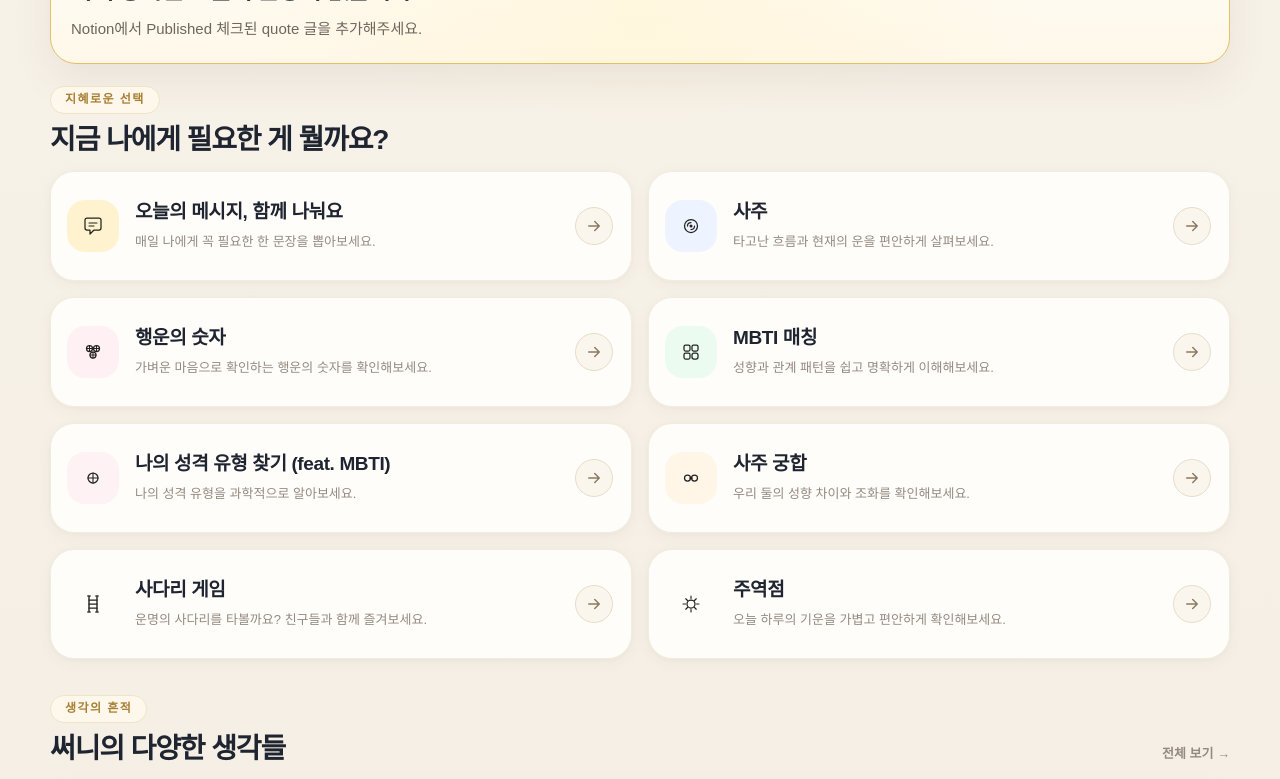
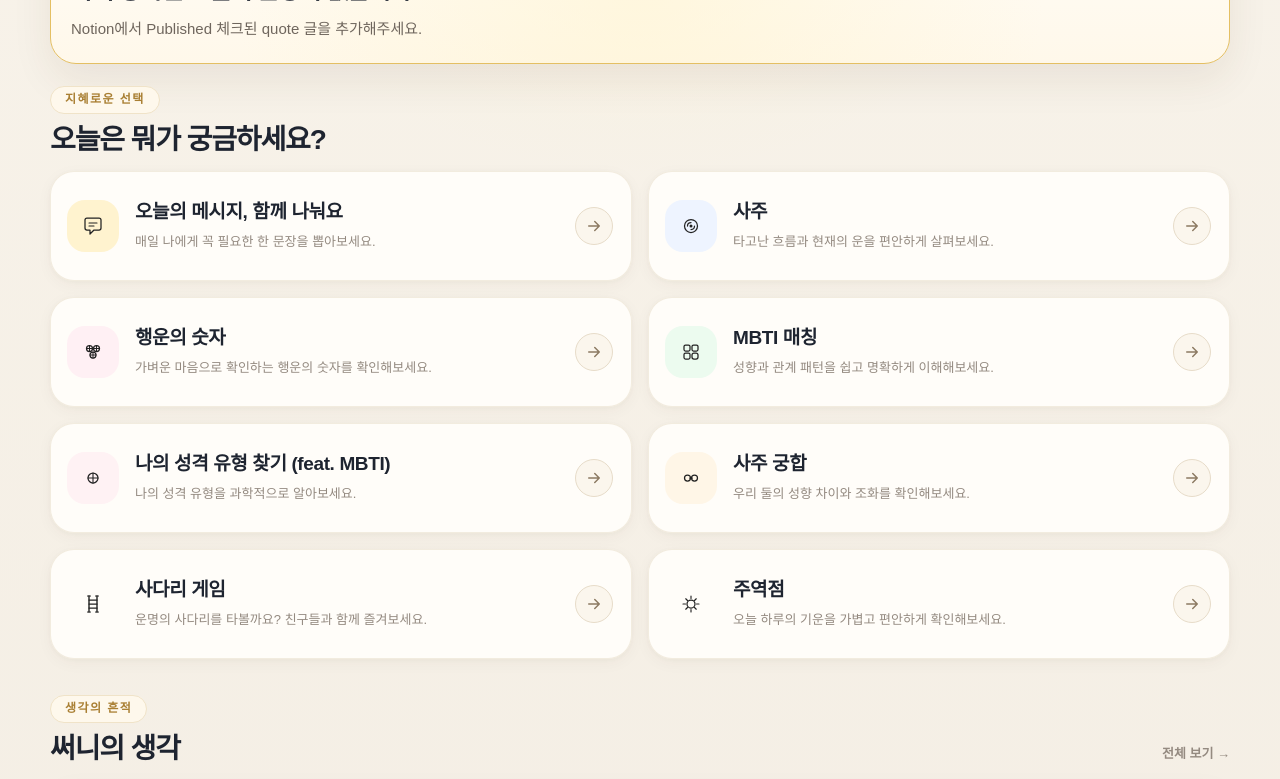
Before and after one commit to inhwoi7/dasangdam-com-top, a Next.js app: page / in a window 1280 px wide. Shown: the part 320-1099 px from the top of the page. Built offline with nearby package versions, Linux system fonts and the light colour scheme; no server answers.

Commit message:
페이저 정돈:써니의 생각

```diff
--- a/app/page.tsx
+++ b/app/page.tsx
@@ -115,7 +115,7 @@ export default async function HomePage() {
         <section className="serviceSection">
           <div className="sectionHeader">
             <span className="sectionMini">지혜로운 선택</span>
-            <h2>지금 나에게 필요한 게 뭘까요?</h2>
+            <h2>오늘은 뭐가 궁금하세요?</h2>
           </div>
           <div className="serviceGrid">
             {SERVICES.map((service) => (
@@ -137,7 +137,7 @@ export default async function HomePage() {
           <div className="sectionHeader" style={{ display: "flex", alignItems: "flex-end", justifyContent: "space-between" }}>
             <div>
               <span className="sectionMini">생각의 흔적</span>
-              <h2>써니의 다양한 생각들</h2>
+              <h2>써니의 생각</h2>
             </div>
             <Link href="/blog" style={{
               fontSize: "13px", color: "var(--text-faint)", textDecoration: "none",
```
